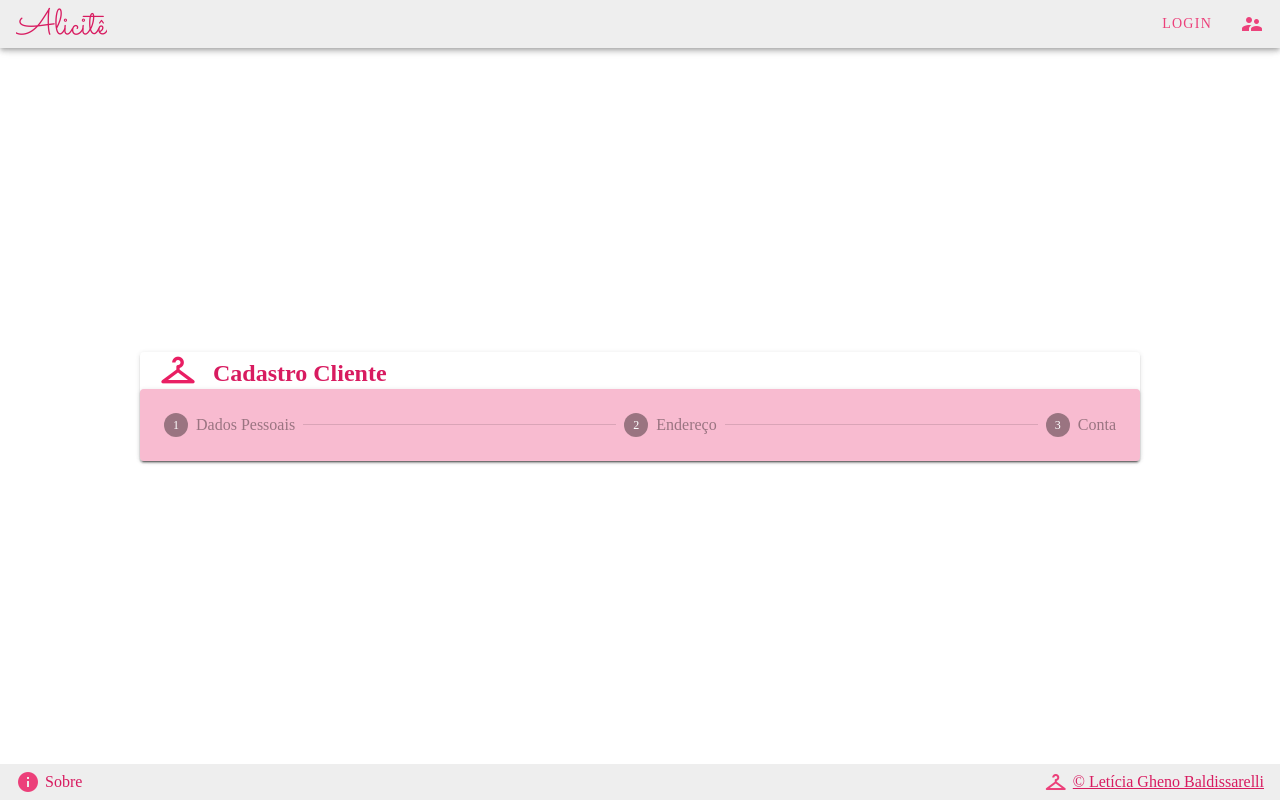
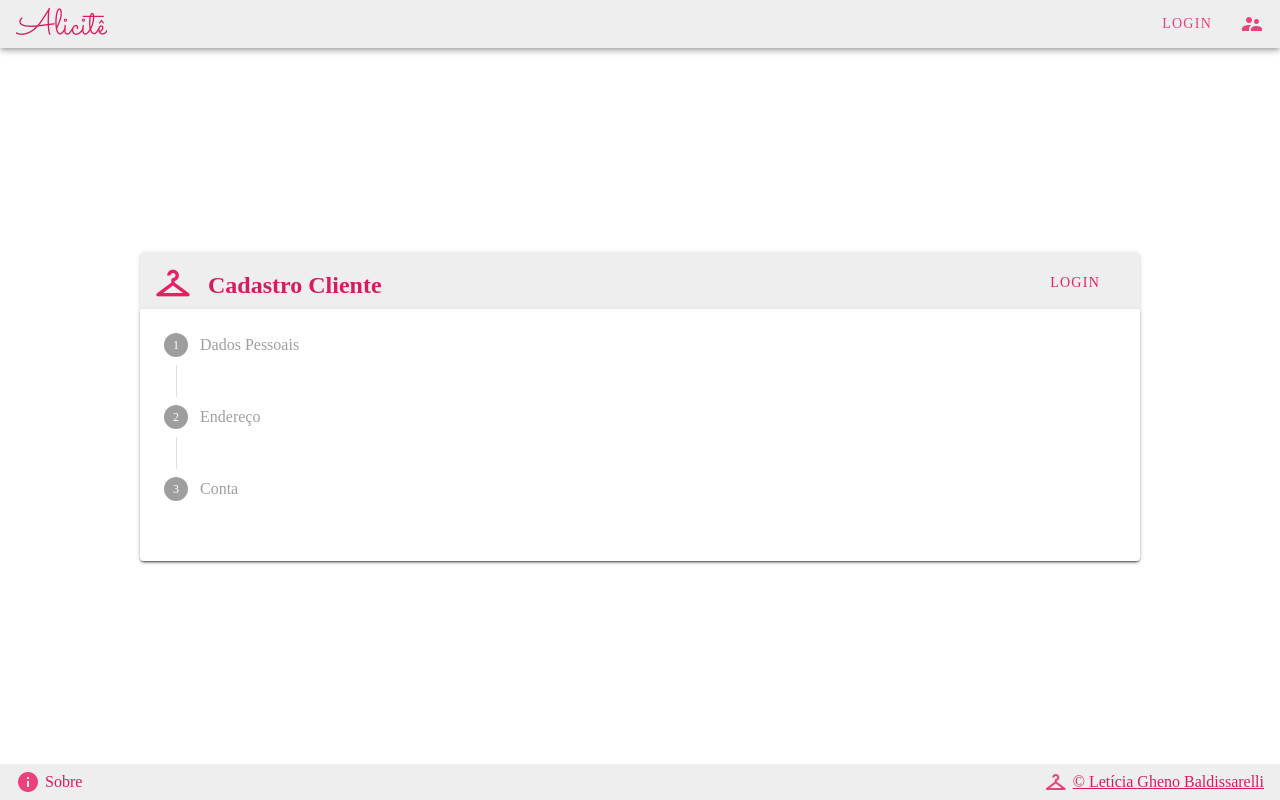
Before and after one commit to leticiagheno/alicite-frontend, a Vue app in the folder alicite/: page /#/ in a window 1280 px wide. Built offline with nearby package versions, Linux system fonts and the light colour scheme; a web font is replaced by a local one.

Commit message:
:lipstick: Update colors

```diff
--- a/alicite/src/pages/Login.vue
+++ b/alicite/src/pages/Login.vue
@@ -4,10 +4,13 @@
       class="mx-auto"
       :width="width"
     >
-    <v-list-item id="card-title" class="d-flex justify-space-between">
-      <v-icon color="white" x-large>mdi-hanger</v-icon>
-      <v-btn class="ma-2" id="btn-new-user" color="white" icon>
-        <v-icon>mdi-account-plus </v-icon>
+    <v-list-item id="card-header" class="d-flex justify-space-between">
+      <v-row>
+        <v-icon color="pink darken-1" x-large>mdi-hanger</v-icon>
+        <h2 id="card-title">Login Cliente</h2>
+      </v-row>
+      <v-btn class="ma-2" @click="signUpPage" id="btn-new-user" color="pink darken-1" icon>
+        Registrar
       </v-btn>
     </v-list-item>
     <v-card-text id="card-text">
@@ -52,6 +55,7 @@
 
 <script>
 import Vuetify from 'vuetify/lib';
+import router from "../router";
 
 export default {
   name: 'Login',
@@ -62,6 +66,11 @@ export default {
     raised: true,
     width: 500
   }),
+  methods: {
+      signUpPage() {
+        router.push({ name: "signup" }) ;
+      }
+  }
 };
 </script>
 
@@ -71,12 +80,21 @@ export default {
    overflow-y: auto;
 }
 
-#card-layout {
-  padding: 15px;
+#card-header {
+  padding: 10px 30px;
+  margin-bottom: 0px;
+  color: #D81B60;
+  background-color: #EEEEEE;
 }
 
 #card-title {
-  background-color: #F48FB1;
+  padding: 5px 5px 0px 5px;
+  margin-bottom: 0px;
+  color: #D81B60;
+}
+
+#card-layout {
+  padding: 15px;
 }
 
 #card-text {
@@ -84,6 +102,7 @@ export default {
 }
 
 #btn-new-user {
+  padding-right: 35px;
   margin: 0px !important;
 }
 
--- a/alicite/src/pages/SignUp.vue
+++ b/alicite/src/pages/SignUp.vue
@@ -1,35 +1,23 @@
 <template>
     <v-container fill-height>
         <v-card class="mx-auto" :width="1000">
-            <v-row class="d-flex align-center">
-                <v-icon color="pink darken-5"  id="hanger" x-large>mdi-hanger</v-icon>
+            <v-list-item id="card-header" class="d-flex justify-space-between">
+                <v-row>
+                    <v-icon color="pink darken-5" x-large>mdi-hanger</v-icon>
                     <h2 id="card-title">Cadastro Cliente</h2>
                 </v-row>
-            <v-stepper v-model="e1">
-                <v-stepper-header id="stepper-background">
+                <v-btn @click="loginPage" class="ma-2" color="pink" text>
+                    Login
+                </v-btn>
+            </v-list-item>
+
+            <v-stepper v-model="e1" vertical>
                 <v-stepper-step
                     :complete="e1 > 1"
                     color="pink darken-5"
                     step="1"
                     @click="e1 = 1"> Dados Pessoais
                     </v-stepper-step>
-                    <v-divider></v-divider>
-                    <v-stepper-step
-                        :complete="e1 > 2"
-                        color="pink darken-5"
-                        class="text-color"
-                        step="2"
-                        @click="e1 = 2"> Endereço
-                    </v-stepper-step>
-                    <v-divider></v-divider>
-                    <v-stepper-step
-                        step="3"
-                        color="pink darken-5"
-                        @click="e1 = 3"> Conta
-                    </v-stepper-step>
-                </v-stepper-header>
-
-                <v-stepper-items>
                            <v-stepper-content class="stepper-padding" step="1">
                         <v-form class="form-padding">
                             <v-text-field
@@ -46,22 +34,15 @@
                                 rounded
                                 required
                             />
-                            <v-row class="d-flex justify-end">
-                                <v-btn
-                                    text
-                                    @click="e1 = 1"
-                                > Voltar
-                                </v-btn>
-                                <v-btn
-                                    text
-                                    color="pink lighten-1"
-                                    @click="e1 = 2"
-                                > Continuar
-                                </v-btn>
-                            </v-row>
                         </v-form>
                     </v-stepper-content>
-
+                    <v-stepper-step
+                        :complete="e1 > 2"
+                        color="pink darken-5"
+                        class="text-color"
+                        step="2"
+                        @click="e1 = 2"> Endereço
+                    </v-stepper-step>
                      <v-stepper-content class="stepper-padding" step="2">
                         <v-form class="form-padding">
                             <v-text-field
@@ -125,22 +106,15 @@
                                     />
                                 </v-col>
                             </v-row>
-                            <v-row class="d-flex justify-end">
-                                <v-btn
-                                    text
-                                    @click="e1 = 1"
-                                > Voltar
-                                </v-btn>
-                                <v-btn
-                                    text
-                                    color="pink lighten-1"
-                                    @click="e1 = 3"
-                                > Continuar
-                                </v-btn>
-                            </v-row>
                         </v-form>
 
                     </v-stepper-content>
+
+                    <v-stepper-step
+                        step="3"
+                        color="pink darken-5"
+                        @click="e1 = 3"> Conta
+                    </v-stepper-step>
 
                      <v-stepper-content class="stepper-padding" step="3">
                         <v-form class="form-padding">
@@ -177,11 +151,6 @@
                             <v-row class="d-flex justify-end">
                                  <v-btn
                                     text
-                                    @click="e1 = 2"
-                                > Voltar
-                                </v-btn>
-                                 <v-btn
-                                    text
                                     color="pink lighten-1"
                                     @click="e1 = 1"
                                 > Registrar
@@ -189,7 +158,8 @@
                             </v-row>
                         </v-form>
                     </v-stepper-content>
-                </v-stepper-items>
+
+
             </v-stepper>
         </v-card>
     </v-container>
@@ -197,6 +167,7 @@
 
 <script>
 import Vuetify from 'vuetify/lib';
+import router from "../router";
 
 export default {
   name: 'Login',
@@ -212,6 +183,11 @@ export default {
      'Qual o nome do seu primeiro animal de estimação?',
      'Qual sua banda predileta na adolescência?'],
   }),
+  methods: {
+      loginPage() {
+        router.push({ name: "login" }) ;
+      }
+  }
 };
 </script>
 
@@ -239,6 +215,14 @@ export default {
   padding-top: 20px;
 }
 
+#card-header {
+  padding-top: 5px;
+  padding-left: 25px;
+  margin-bottom: 0px;
+  color: #D81B60;
+  background-color: #EEEEEE;
+}
+
 #btn-new-user {
   margin: 0px !important;
 }
@@ -252,7 +236,7 @@ export default {
 }
 
 .form-padding {
-    padding: 10px;
+    padding: 10px 35px 10px 10px;
 }
 
 .text-color {
```
Lines whose indentation alone changed are shown as unchanged.
